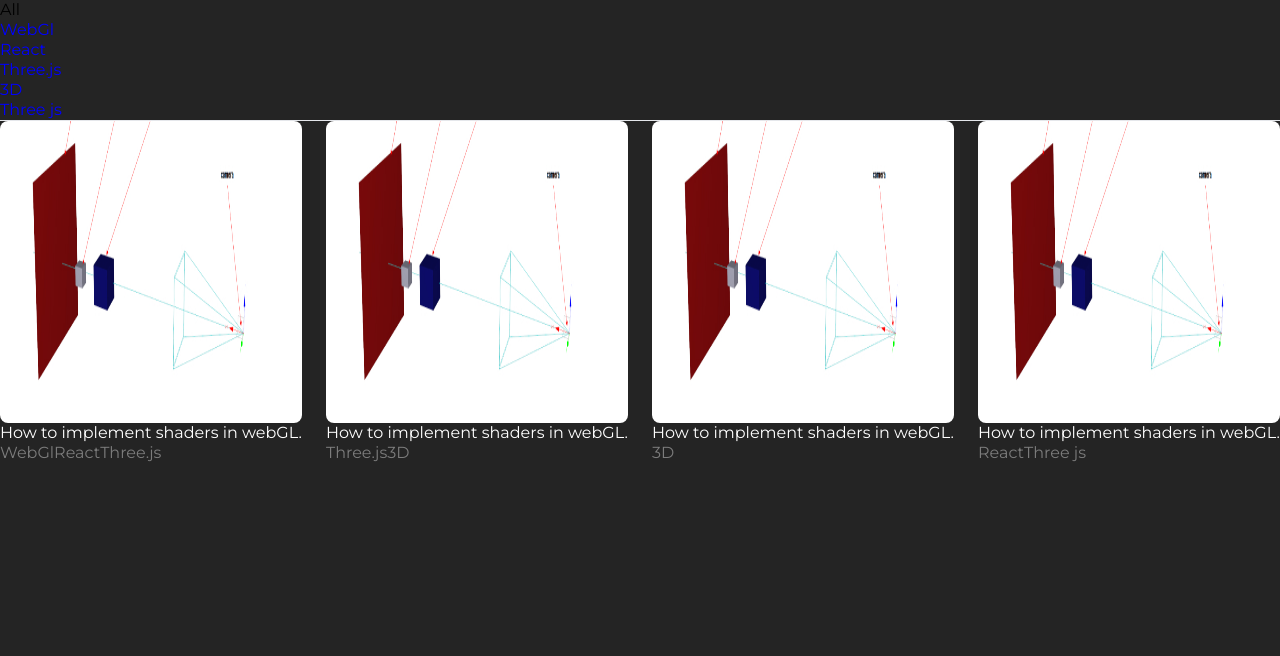
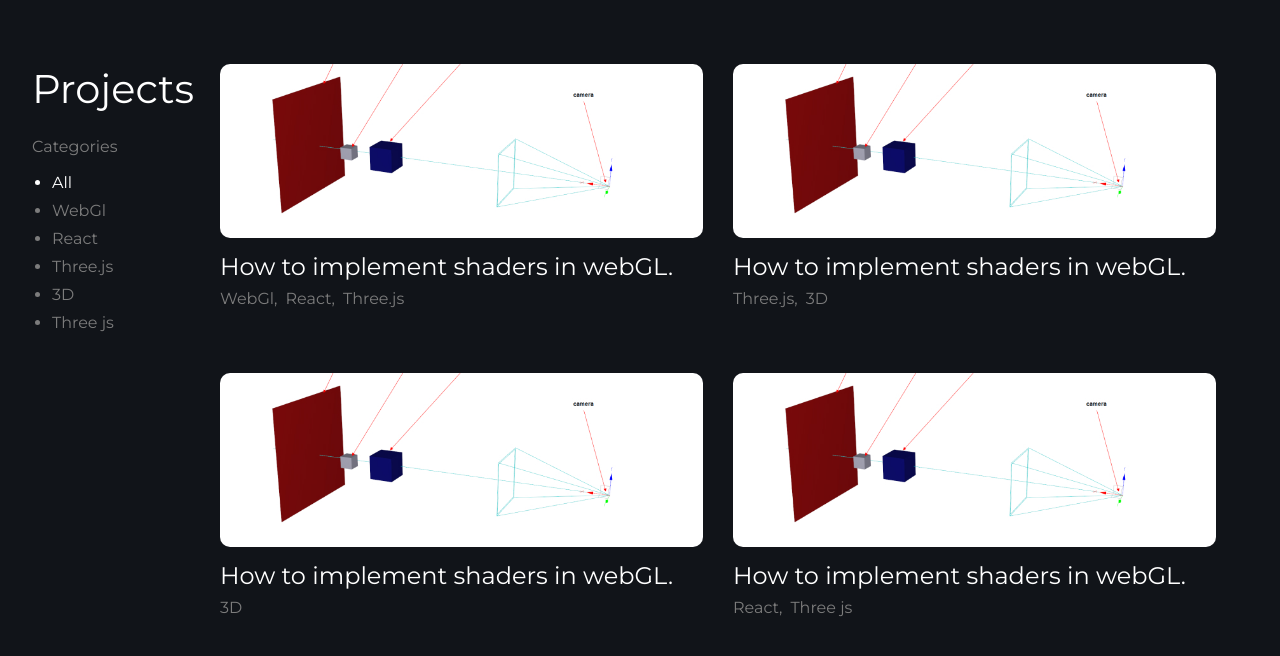
Before and after one commit to nimaprmdi/npm-screen, a React (Create React App) app: page /projects in a window 1280 px wide. Shown: the top 656 px of the page. Built offline with nearby package versions, Linux system fonts and the light colour scheme.

Commit message:
Fix Tags rendering issues

```diff
--- a/package.json
+++ b/package.json
@@ -11,6 +11,7 @@
         "plyr-react": "^4.0.0-alpha.1",
         "react": "^18.1.0",
         "react-dom": "^18.1.0",
+        "react-flickity-component": "^3.6.2",
         "react-router-dom": "^6.3.0",
         "react-scripts": "5.0.1",
         "sass": "^1.51.0",
--- a/src/App.js
+++ b/src/App.js
@@ -5,14 +5,10 @@ import Projects from "./components/Projects";
 import Layout from "./components/filter/Layout";
 import SneakGrid from "./components/filter/SneakGrid";
 import SneakerView from "./components/filter/SneakerView";
-
 import BrandLink from "./components/filter/BrandLink";
-import { BrowserRouter, Routes, Route } from "react-router-dom";
-
-import ProjectLink from "./components/projects/ProjectLink";
-import ProjectsTagLink from "./components/projects/ProjectsTagLink";
 import ProjectsGrid from "./components/projects/ProjectsGrid";
 import ProjectsView from "./components/projects/ProjectsView";
+import { BrowserRouter, Routes, Route } from "react-router-dom";
 
 function App() {
     return (
@@ -29,9 +25,7 @@ function App() {
                         <Route path="sneakers/:id" element={<SneakerView />} />
                     </Route>
 
-                    <Route path="projects" element={<ProjectLink />} />
-
-                    <Route path="/projects" element={<ProjectsTagLink />}>
+                    <Route path="/projects">
                         <Route index element={<ProjectsGrid />} />
                         <Route path="projects/:id" element={<ProjectsView />} />
                     </Route>
--- a/src/components/Projects.jsx
+++ b/src/components/Projects.jsx
@@ -35,7 +35,6 @@ const Projects = () => {
     return (
         <div className="c-archives w-full h-screen overflow-auto flex justify-between bg-primary_dark">
             <div className="c-archives__aside h-scree pt-16 pl-8">
-                <div className="c-archives__title">
                 <h2 className="u-white-color m-0">Projects</h2>
 
                 <p className="h5 mt-6 u-light-gray-color">Categories</p>
@@ -64,7 +63,6 @@ const Projects = () => {
                         </a>
                     </li>
                 </ul>
-                </div>
             </div>
 
             <div className="c-archives-cards h-screen overflow-auto pt-16 pr-16 ">
--- a/src/components/projects/ProjectLink.jsx
+++ b/src/components/projects/ProjectLink.jsx
@@ -1,6 +1,6 @@
 import React from "react";
 import { Link, useSearchParams } from "react-router-dom";
-import ProjectsTagLink from "./ProjectsTagLink";
+
 const ProjectLink = ({ tag, children, ...props }) => {
     let [searchPrams] = useSearchParams();
     let isActive = searchPrams.get("projects") === tag;
@@ -10,7 +10,8 @@ const ProjectLink = ({ tag, children, ...props }) => {
             <Link
                 {...props}
                 to={`/projects/?projects=${tag}`}
-                style={{ ...props.style, color: isActive ? "red" : "blue" }}
+                style={{ ...props.style }}
+                className={`h5  ${isActive ? "u-white-color" : "u-light-gray-color"}`}
             >
                 {children}
             </Link>
--- a/src/components/projects/ProjectsGrid.jsx
+++ b/src/components/projects/ProjectsGrid.jsx
@@ -2,6 +2,7 @@ import React from "react";
 import { filterProjectByTag, PRJCTS } from "./prjcts";
 import { Link, useSearchParams } from "react-router-dom";
 import VisuallyHidden from "@reach/visually-hidden";
+import ProjectsTagLink from "./ProjectsTagLink";
 
 const ProjectsGrid = () => {
     let [searchParams] = useSearchParams();
@@ -13,42 +14,64 @@ const ProjectsGrid = () => {
     }, [tags]);
 
     return (
-        <main>
-            <div
-                style={{
-                    display: "grid",
-                    gridTemplateColumns: "repeat(auto-fill, minmax(250px, 1fr))",
-                    gap: "12px 24px",
-                }}
-            >
+        <div className="c-archives w-full h-screen overflow-auto flex justify-between bg-primary_dark">
+            <div className="c-archives__aside h-scree pt-16 pl-8">
+                <h2 className="u-white-color m-0">Projects</h2>
+                <p className="h5 mt-6 u-light-gray-color">Categories</p>
+                <ProjectsTagLink />
+            </div>
+
+            <div className="c-archives-cards h-screen overflow-auto pt-16 pr-16 ">
+                <div className="c-cards flex justify-between flex-wrap w-full gap-y-16">
                     {projects.map((project) => {
                         let name = `${project.name}`;
 
                         return (
-                        <div key={project.id}>
+                            <div className="c-card" key={project.id}>
                                 <Link to={`projects/${project.id}`}>
+                                    <div className="c-card__image w-full h-auto max-h-68.5">
                                         <img
-                                    src={project.imageUrl}
-                                    style={{
-                                        borderRadius: "8px",
-                                        width: "100%",
-                                        height: "auto",
-                                        aspectRatio: "1 / 1",
-                                    }}
+                                            src={project.featuredImageUrl}
+                                            className="w-full h-full object-cover rounded-2.5"
+                                            alt={project.name}
                                         />
+                                    </div>
 
                                     <VisuallyHidden>{name}</VisuallyHidden>
                                 </Link>
 
-                            <div>
-                                <p className="u-white-color">{project.name}</p>
-                                <p className="u-light-gray-color">{project.tags}</p>
+                                <Link to={`projects/${project.id}`}>
+                                    <div className="c-card__title mt-3.5">
+                                        <h4 className="w-max u-white-color">{project.name}</h4>
+                                    </div>
+                                </Link>
+
+                                <div className="c-card__tags">
+                                    <ul className="flex">
+                                        {project.tags.map((tag, index) => {
+                                            return (
+                                                <li
+                                                    key={index}
+                                                    className="c-card__tag w-max flex items-center"
+                                                >
+                                                    <Link
+                                                        className="h5 u-light-gray-color"
+                                                        to={"/projects/?projects=" + tag}
+                                                    >
+                                                        {" "}
+                                                        {tag}
+                                                    </Link>
+                                                </li>
+                                            );
+                                        })}
+                                    </ul>
                                 </div>
                             </div>
                         );
                     })}
                 </div>
-        </main>
+            </div>
+        </div>
     );
 };
 
--- a/src/components/projects/ProjectsList.jsx
+++ b/src/components/projects/ProjectsList.jsx
@@ -5,6 +5,7 @@ import ProjectsTagLink from "./ProjectsTagLink";
 const ProjectsList = () => {
     return (
         <div>
+            <h1>Hello</h1>
             <ProjectsTagLink />
 
             <ProjectLink />
--- a/src/components/projects/ProjectsTagLink.jsx
+++ b/src/components/projects/ProjectsTagLink.jsx
@@ -1,31 +1,45 @@
 import React from "react";
-import { Link, Outlet } from "react-router-dom";
+import { Link, Outlet, useLocation, matchPath, useSearchParams } from "react-router-dom";
+
 import { tags } from "./prjcts";
 import ProjectLink from "./ProjectLink";
 
 const ProjectsTagLink = () => {
+    const { pathname } = useLocation();
+    const isAdminPath = matchPath("/projects", pathname);
+    let [searchPrams] = useSearchParams();
+
     return (
-        <div>
-            <nav>
-                <ul>
-                    <li>
+        <>
+            <ul className="list-disc pl-5 pt-4">
+                <li
+                    className={`w-max mb-2 list-disc items-center ${
+                        isAdminPath.pathname === "/projects/"
+                            ? " u-light-gray-color"
+                            : " u-white-color"
+                    }`}
+                >
                     <Link to={"/projects"}>All</Link>
                 </li>
 
                 {tags.map((tag, index) => {
+                    let isActive = searchPrams.get("projects") === tag;
+
                     return (
-                            <li key={index}>
+                        <li
+                            className={`w-max mb-2 list-disc items-center ${
+                                isActive ? " u-white-color" : " u-light-gray-color"
+                            }`}
+                            key={index}
+                        >
                             <ProjectLink tag={tag}>{tag}</ProjectLink>
                         </li>
                     );
                 })}
             </ul>
-            </nav>
-
-            <hr />
 
             <Outlet />
-        </div>
+        </>
     );
 };
 
--- a/src/components/projects/ProjectsView.jsx
+++ b/src/components/projects/ProjectsView.jsx
@@ -25,7 +25,7 @@ const ProjectsView = () => {
             <br />
 
             <img
-                src={prjct.imageUrl}
+                src={prjct.featuredImageUrl}
                 style={{
                     borderRadius: "8px",
                     maxWidth: "100%",
--- a/src/components/projects/prjcts.jsx
+++ b/src/components/projects/prjcts.jsx
@@ -3,28 +3,28 @@ let PRJCTS = [
         id: "1",
         name: "How to implement shaders in webGL.",
         tags: ["WebGl", "React", "Three.js"],
-        imageUrl: "/assets/images/projects/project-(1).jpg",
+        featuredImageUrl: "/assets/images/projects/project-(1).jpg",
         projectUrl: "#",
     },
     {
         id: "2",
         name: "How to implement shaders in webGL.",
         tags: ["Three.js", "3D"],
-        imageUrl: "/assets/images/projects/project-(1).jpg",
+        featuredImageUrl: "/assets/images/projects/project-(1).jpg",
         projectUrl: "#",
     },
     {
         id: "3",
         name: "How to implement shaders in webGL.",
         tags: ["3D"],
-        imageUrl: "/assets/images/projects/project-(1).jpg",
+        featuredImageUrl: "/assets/images/projects/project-(1).jpg",
         projectUrl: "#",
     },
     {
         id: "4",
         name: "How to implement shaders in webGL.",
         tags: ["React", "Three js"],
-        imageUrl: "/assets/images/projects/project-(1).jpg",
+        featuredImageUrl: "/assets/images/projects/project-(1).jpg",
         projectUrl: "#",
     },
 ];
```
Also changed, not shown: 1 other file (tests, documents, lock files or other folders). Lines whose indentation alone changed are shown as unchanged.
